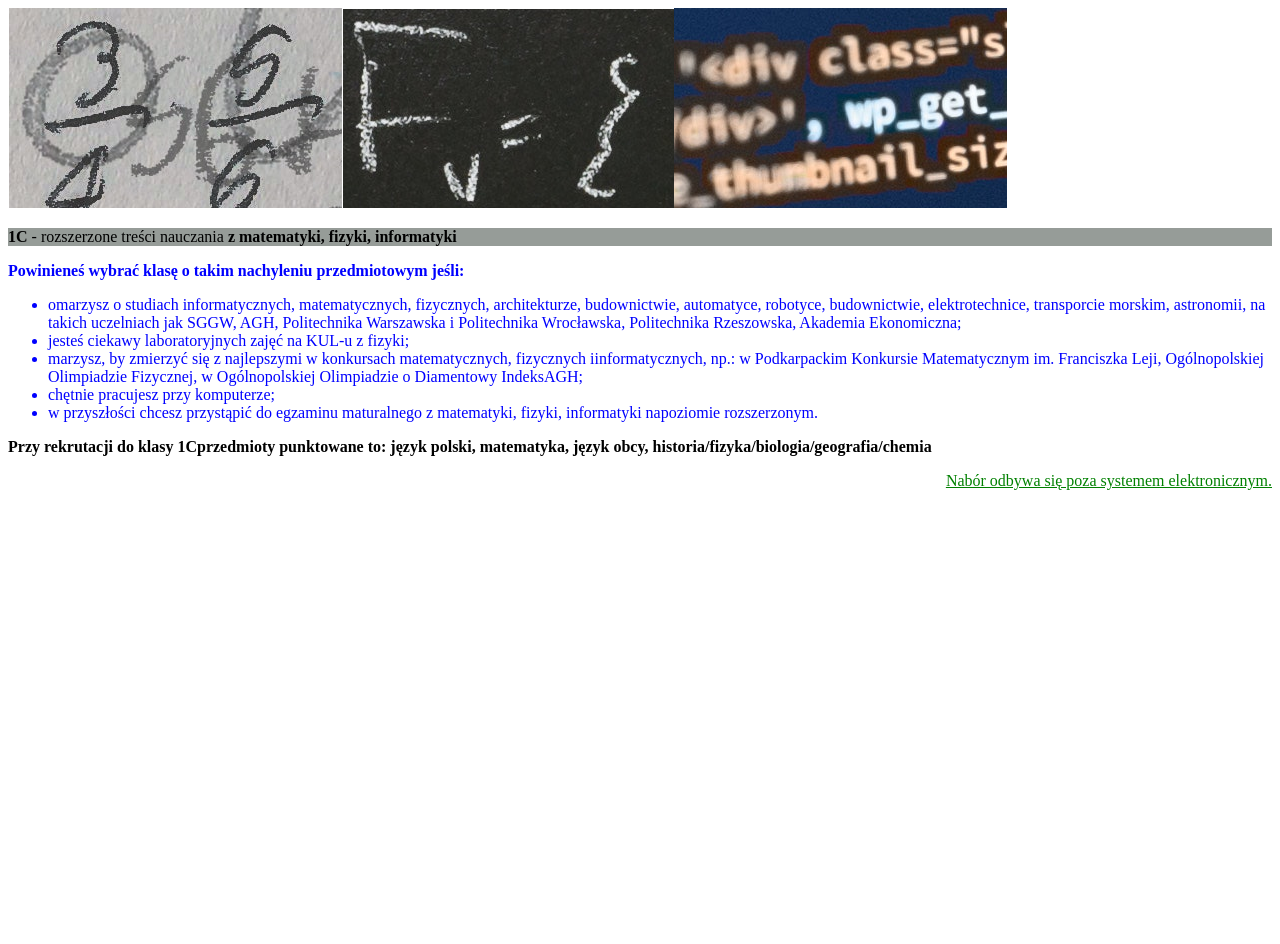
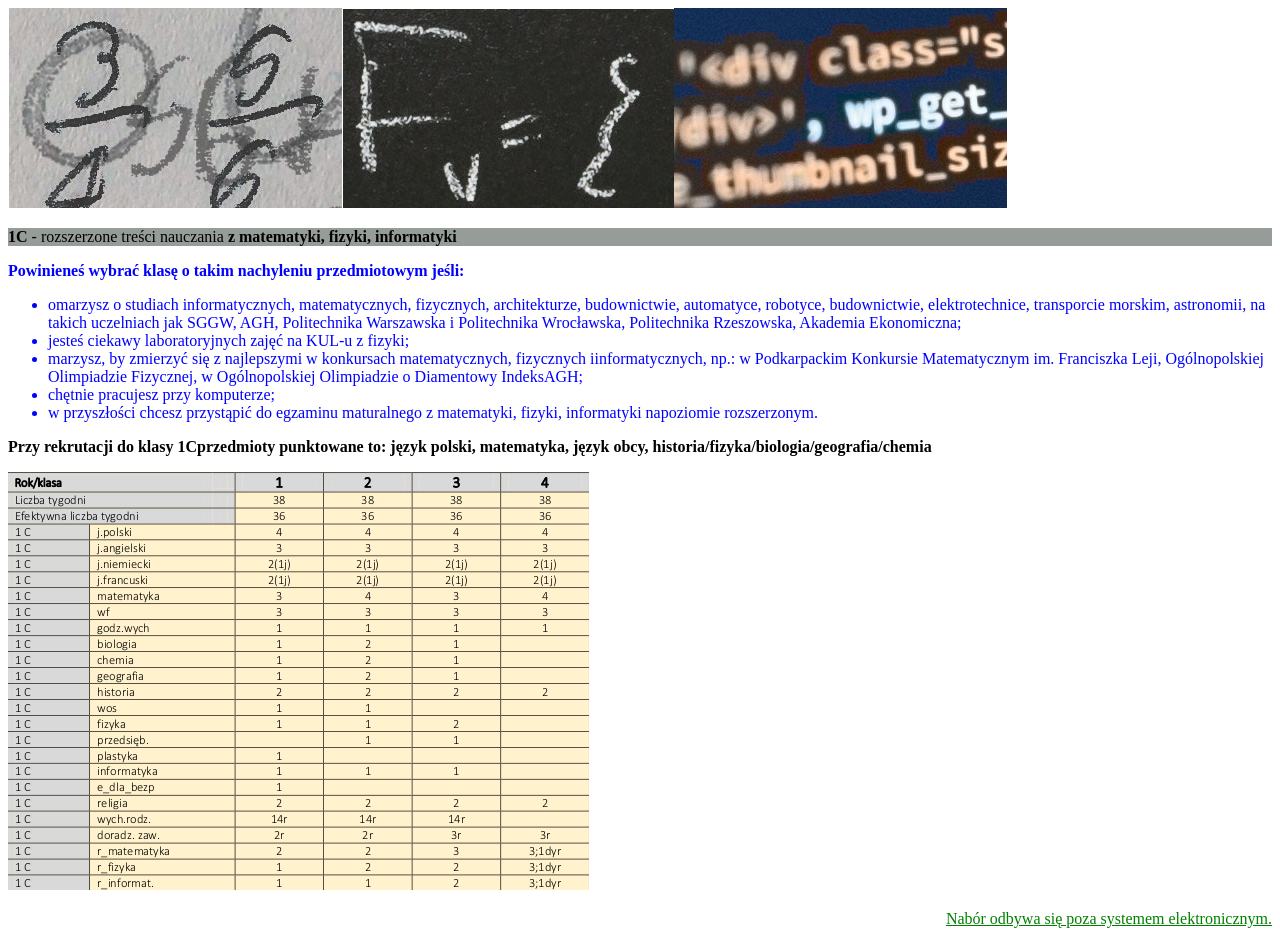
Before and after one commit to Mziet102/C, a plain HTML site: page index.html in a window 1280 px wide. Before the commit the page ends 800 px from the top, so only its background shows below. Drawn offline with Linux system fonts and the light colour scheme.

Commit message:
Update index.html

```diff
--- a/index.html
+++ b/index.html
@@ -41,6 +41,7 @@
     </ul>
 	<b>Przy rekrutacji do klasy 1Cprzedmioty punktowane to: język polski, matematyka, język obcy, historia/fizyka/biologia/geografia/chemia</b>
 </p>
+<img src="plan nauczania.png">
 <p style="text-align: right" , id ="nabor">
 <u>Nabór odbywa się poza systemem elektronicznym.
 </u>
```
